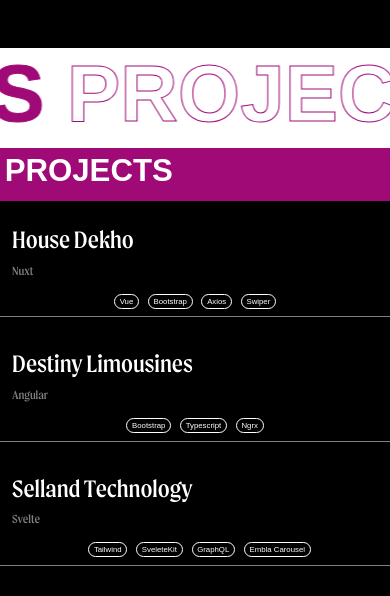
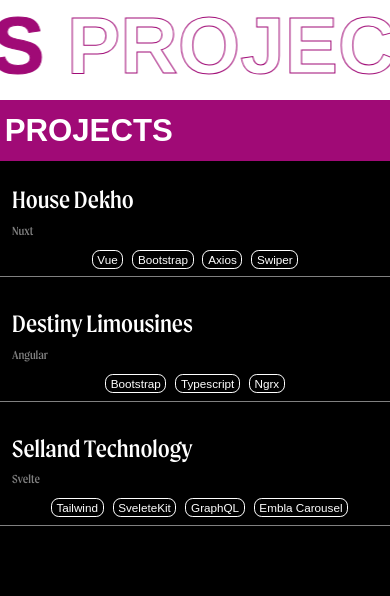
Before and after one commit to ait-varun/varun-portfolio, a Next.js app: page /components/projects in a window 390 px wide. Shown: the top 596 px of the page. Built offline with nearby package versions, Linux system fonts and the light colour scheme.

Commit message:
updated css

```diff
--- a/src/app/components/projects/page.module.css
+++ b/src/app/components/projects/page.module.css
@@ -113,9 +113,6 @@
 
 /* Mobile */
 @media (max-width: 700px) {
-  .marqueeProject {
-    padding-top: 3rem;
-  }
   .marqueeProjectBox{
     height: 100px;
   }
@@ -126,6 +123,7 @@
    display: block;
   }
   .projectHeader h1 {
+    margin-top: 0.5rem;
     font-size: 8vw !important;
   }
   .projectLeftContent h2{
@@ -138,6 +136,6 @@
     text-align: center;
   }
   .projectRightContent span{
-    font-size:2vw !important;
+    font-size:3vw !important;
   }
 }
```
